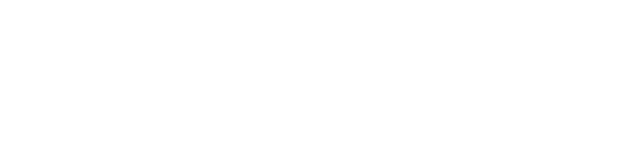
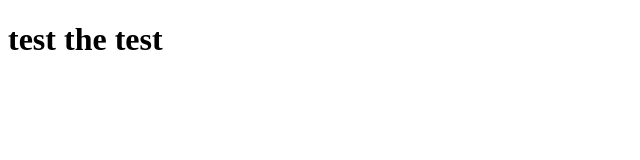
Before and after one commit to Vincent-Msiza/CSS-PRACTICE, a plain HTML site: page index.html in a window 1280 px wide. Shown: the whole page, without its empty margins (0-640 px from the left). Drawn offline with Linux system fonts and the light colour scheme.

Commit message:
updated html

```diff
--- a/index.html
+++ b/index.html
@@ -5,6 +5,6 @@
     <link rel="stylesheet" href="style.css">
 </head>
 <body>
-
+    <h1>test the test</h1>
 </body>
 </html>
```
